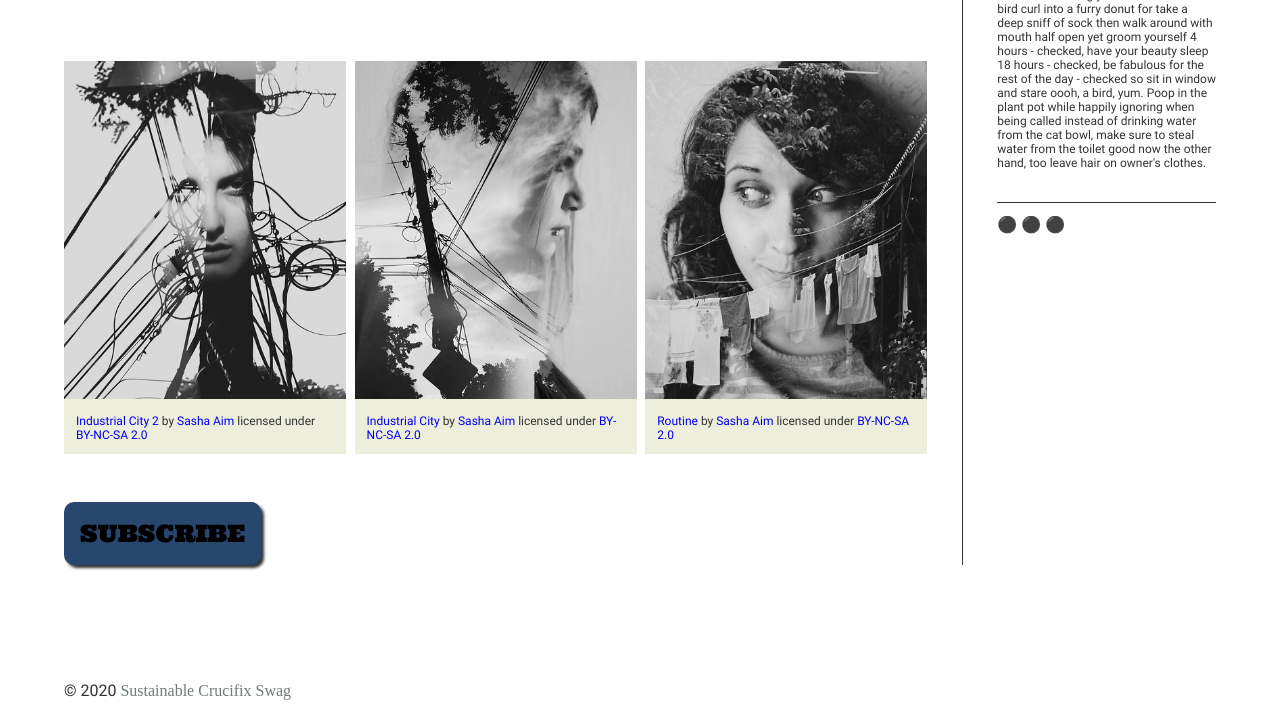
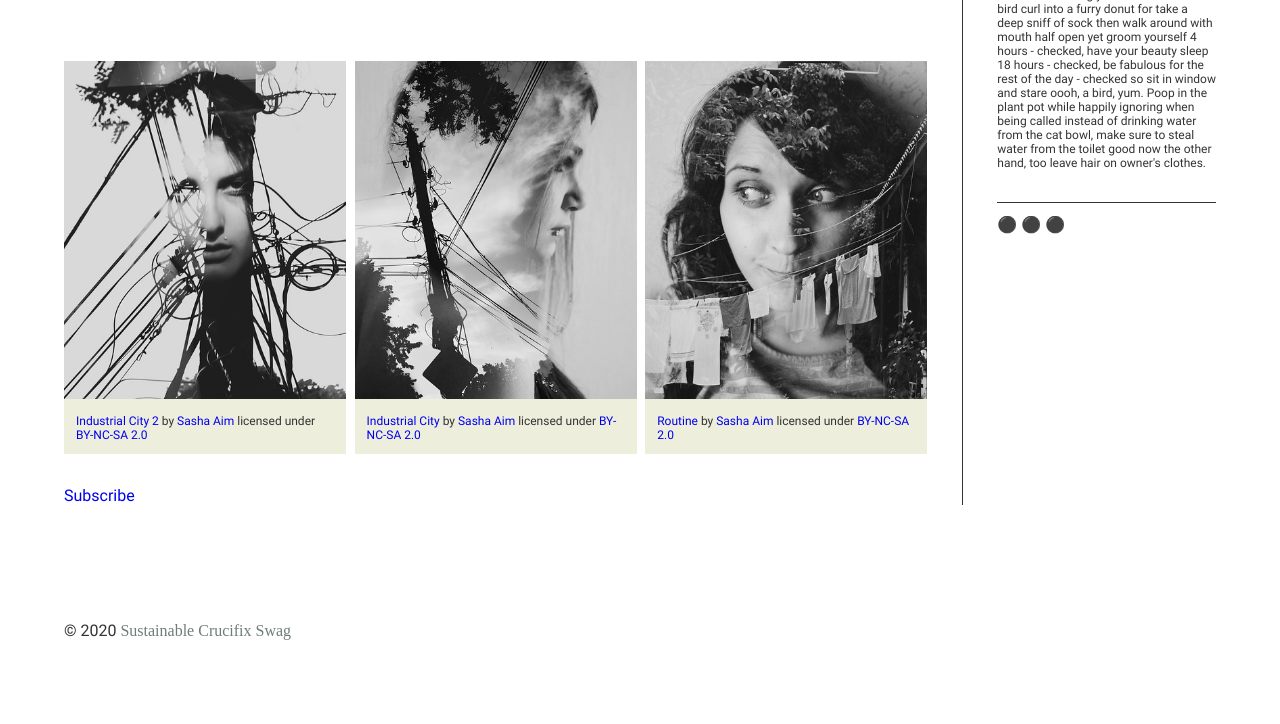
Before and after one commit to MooreAnna/MooreAnna.github.io, a plain HTML site: page blog/index.html in a window 1280 px wide. Shown: the part 2049-2773 px from the top of the page. After the commit the page ends 2713 px from the top, so only its background shows below. Drawn offline with Linux system fonts and the light colour scheme.

Commit message:
change button to link

```diff
--- a/blog/index.html
+++ b/blog/index.html
@@ -97,7 +97,7 @@
 
 
                     <!-- Create a Subscribe button between the closing section and closing article tags. -->
-                    <button type="button">Subscribe</button>
+                    <a href="#" class="button">Subscribe</a>
 
                 </article>
                 <aside>
```
